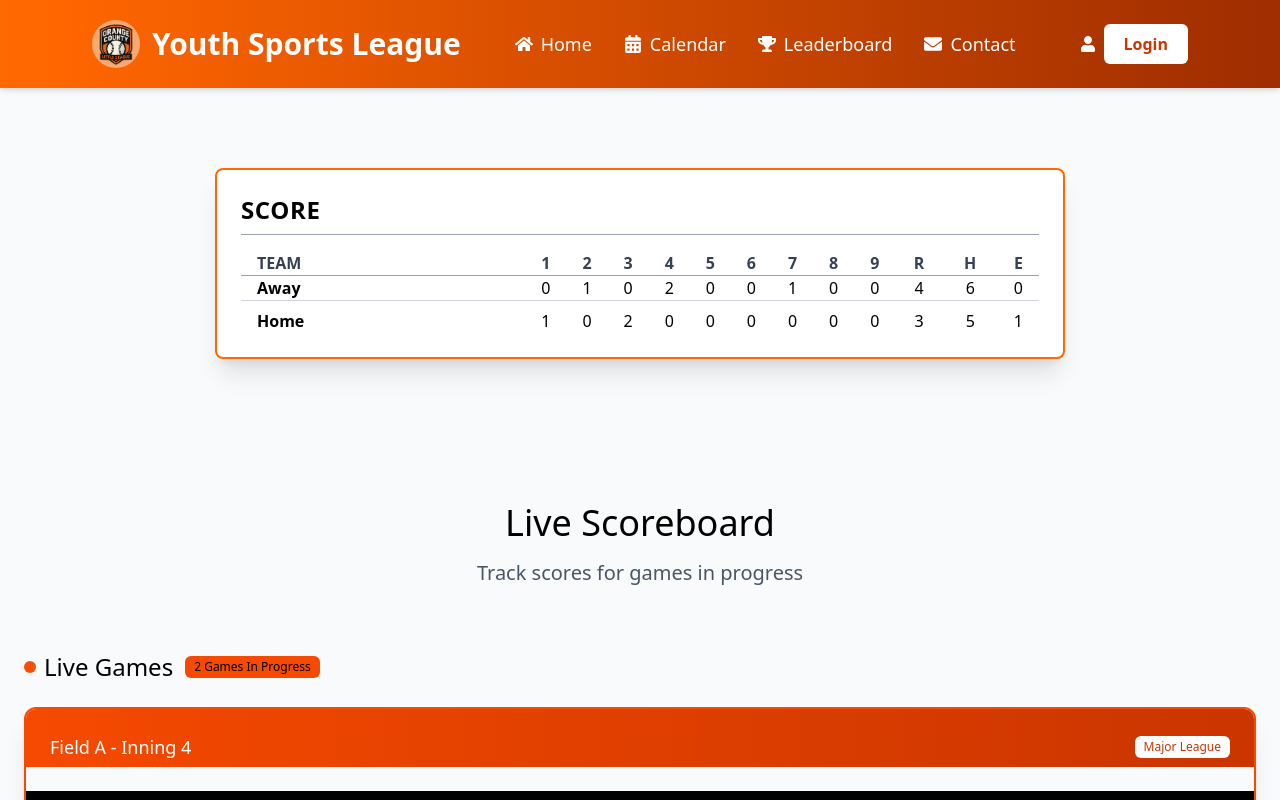
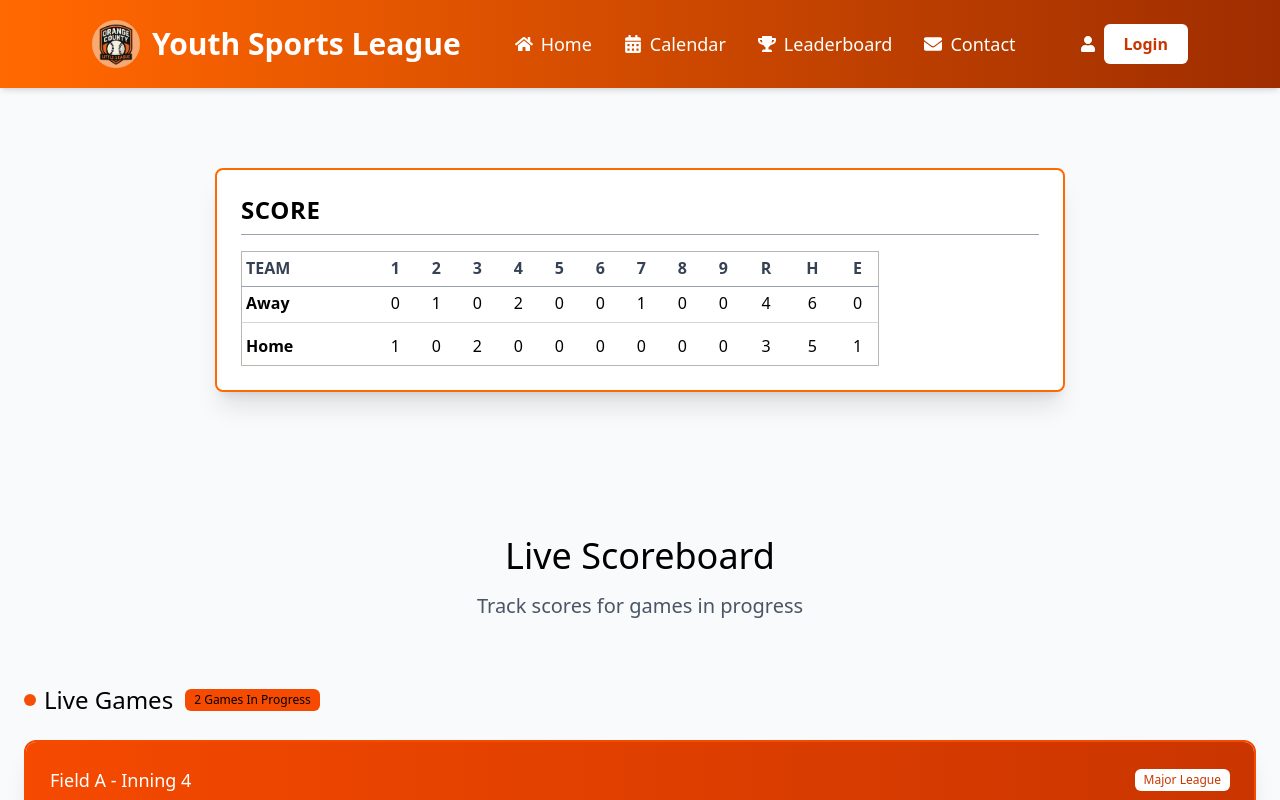
Before and after one commit to JonathanDarg/CS482_SE_Project, a React (Vite) app in the folder view/Sports-League-app/: page /Live in a window 1280 px wide. Shown: the top 800 px of the page. Built offline with nearby package versions, Linux system fonts and the light colour scheme.

Commit message:
Leaderboard functionality #5

```diff
--- a/view/Sports-League-app/src/pages/Leaderboard.css
+++ b/view/Sports-League-app/src/pages/Leaderboard.css
@@ -5,17 +5,18 @@
   --accent: #ff6a00;       /* primary orange */
   --accent-dark: #d85700;  /* darker orange for hover/contrast */
   --bg-soft: #fff7f0;      /* soft background */
+  --bg-alt: #fff1e6;
 }
 
 /* ============================= */
 /* Page layout                   */
 /* ============================= */
 .leaderboard-page {
-  min-height: 100vh;                 /* fill viewport */
+  min-height: 100vh;
   display: flex;
   flex-direction: column;
-  align-items: center;               /* center header + calendar */
-  justify-content: flex-start;       /* content starts at top */
+  align-items: center;
+  justify-content: flex-start;
   padding: 1.5rem;
   box-sizing: border-box;
   text-align: center;
@@ -32,15 +33,21 @@
   text-align: center;
 }
 
-/* Card styling */
-.card {
-  width: 100%;
-  max-width: 900px;
-  margin: 0;
-  background: #fff;
-  border-radius: 8px;
-  padding: 1rem;
-  box-shadow: 0 1px 6px rgba(0, 0, 0, 0.06);
-  color: #333;
+
+/*Table Styling*/
+table{
+  width: 80%;
+  border: 1px, solid, #b8b6b0;
   text-align: center;
 }
+
+
+th, td{
+  padding: 0.25rem;
+  padding-bottom: 0.4rem;
+}
+
+
+tr:nth-child(even) {
+  background-color: var(--bg-alt);
+}
--- a/view/Sports-League-app/src/pages/Leaderboard.jsx
+++ b/view/Sports-League-app/src/pages/Leaderboard.jsx
@@ -1,9 +1,13 @@
 import { useState, useEffect } from "react";
 import "./Leaderboard.css";
+//import { set } from "mongoose";
 
 function Leaderboard() {
+    const EE = "r";
+    const dataE = [{id: 1, wins: 1, losses: 2}, {id: 2, wins:3}];
     const [teams, setTeams] = useState([]);
     useEffect(() => {
+
     fetchTeams();
   }, []);
   const fetchTeams = async () => {
@@ -12,21 +16,42 @@ function Leaderboard() {
       if (!res.ok) throw new Error("Failed to fetch teams");
       const data = await res.json();
 
-      setTeams(
-        data.map((t) => ({
+      const unordered = data.map((t) => ({
           id: t._id,
           title: `${t.teamName}`,
           wins: t.wins,
-          loses: t.loses
-        }))
-      );
+          losses: t.losses
+        }));
+        const ordered = unordered.sort((teamA, teamB) => teamB.wins-teamA.wins);
+      setTeams(ordered);
     } catch (err) {
-      console.error("Error fetching events:", err);
+      console.error("Error fetching teams:", err);
     }
   };
     return(
         <div className="leaderboard-page">
       <h1>Team Leaderboard</h1>
+      <br></br>
+      <table>
+        <thead>
+          <tr>
+          <th>Rank</th>
+          <th>Team</th>
+          <th>Wins</th>
+          <th>Losses</th>
+          </tr>
+        </thead>
+        <tbody>
+          {teams.map((team, i) => (
+            <tr  key={team.id}>
+              <td>{i+1}</td>
+              <td>{team.title}</td>
+              <td>{team.wins}</td>
+              <td>{team.losses}</td>
+            </tr>
+          ))}
+        </tbody>
+      </table>
       </div>
     );
 }
```
